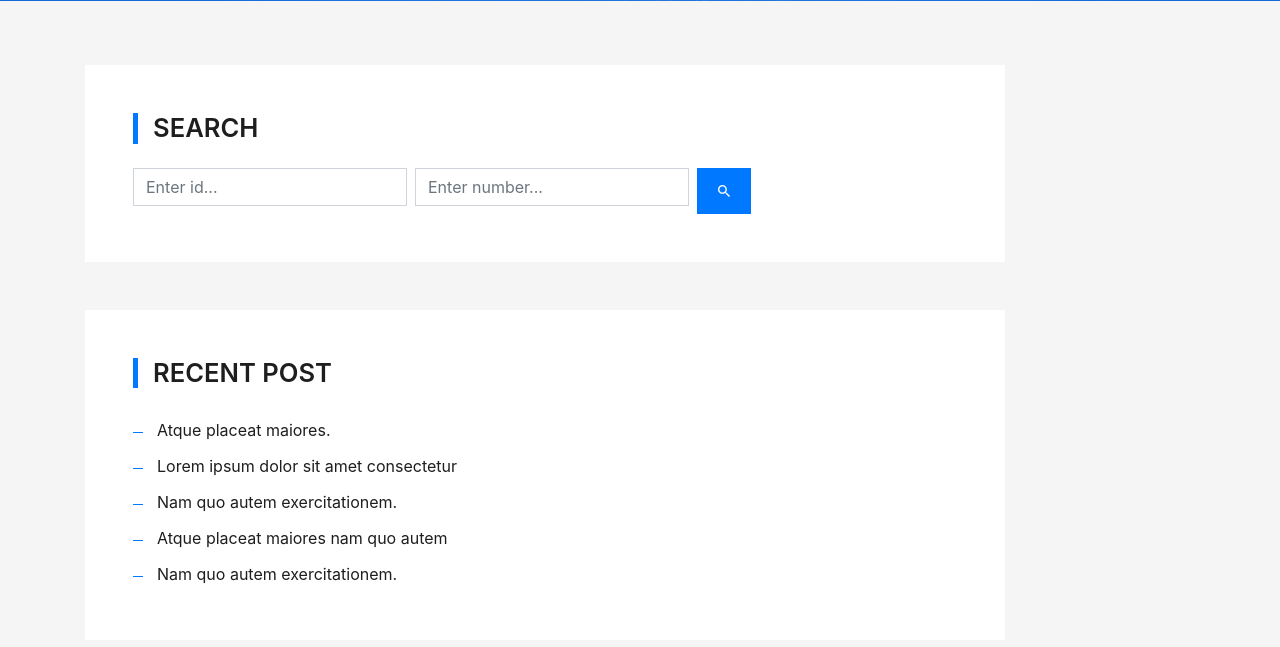
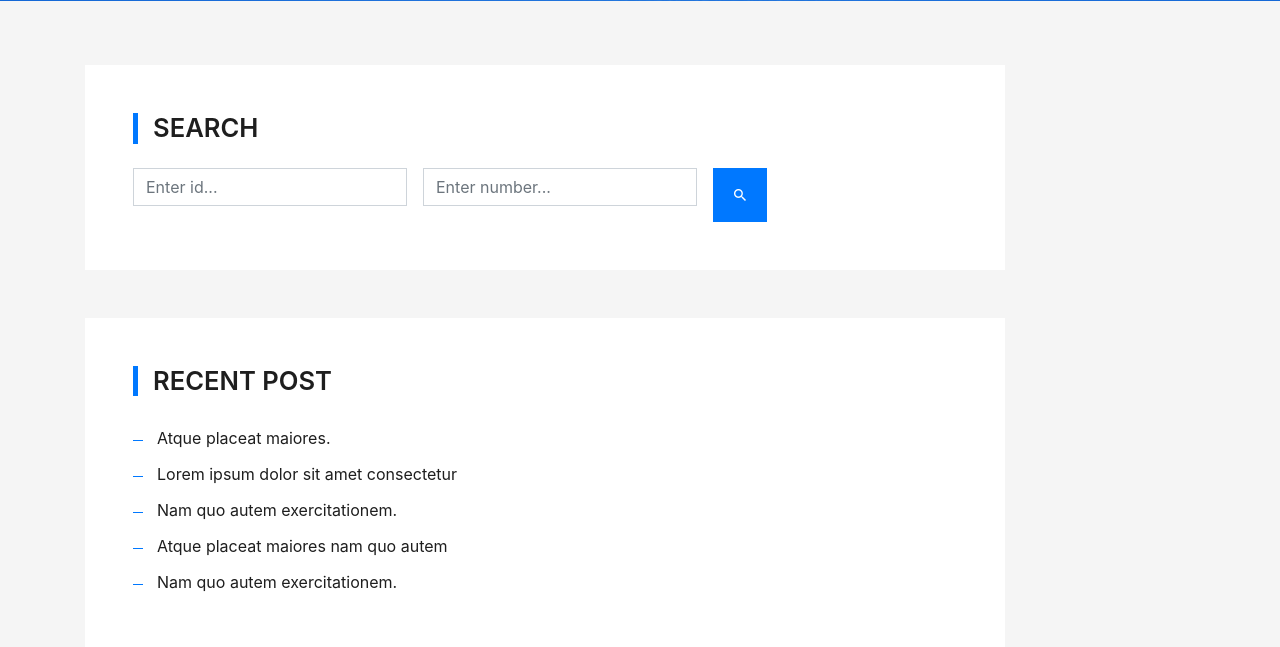
Before and after one commit to agmt5989/recommend, a Node server app: page /engine in a window 1280 px wide. Shown: the part 349-996 px from the top of the page. Run offline with Node 20, Linux system fonts and the light colour scheme; some libraries are stand-ins or nearby versions; some web fonts are replaced.

Commit message:
grid layout

```diff
--- a/views/eng.handlebars
+++ b/views/eng.handlebars
@@ -85,9 +85,9 @@
                         <form id="finder" method="post" class="form-inline">
                             <div class="input-group">
                               <label class="sr-only" for="findid">ID</label>
-                                <input type="text" class="form-control mb-2 mr-sm-2" placeholder="Enter id..." aria-label="Enter id..." id="findid">
+                                <input type="text" class="form-control mb-3 mr-sm-3" placeholder="Enter id..." aria-label="Enter id..." id="findid">
                               <label class="sr-only" for="findno">Number</label>
-                                <input type="text" class="form-control mb-2 mr-sm-2" placeholder="Enter number..." aria-label="Enter number..." id="findno">
+                                <input type="text" class="form-control mb-3 mr-sm-3" placeholder="Enter number..." aria-label="Enter number..." id="findno">
                                 {{!--<span class="input-group-btn">--}}
                     <button class="btn btn-secondary btn-search" type="button">
                       <span class="ion-android-search"></span>
```
